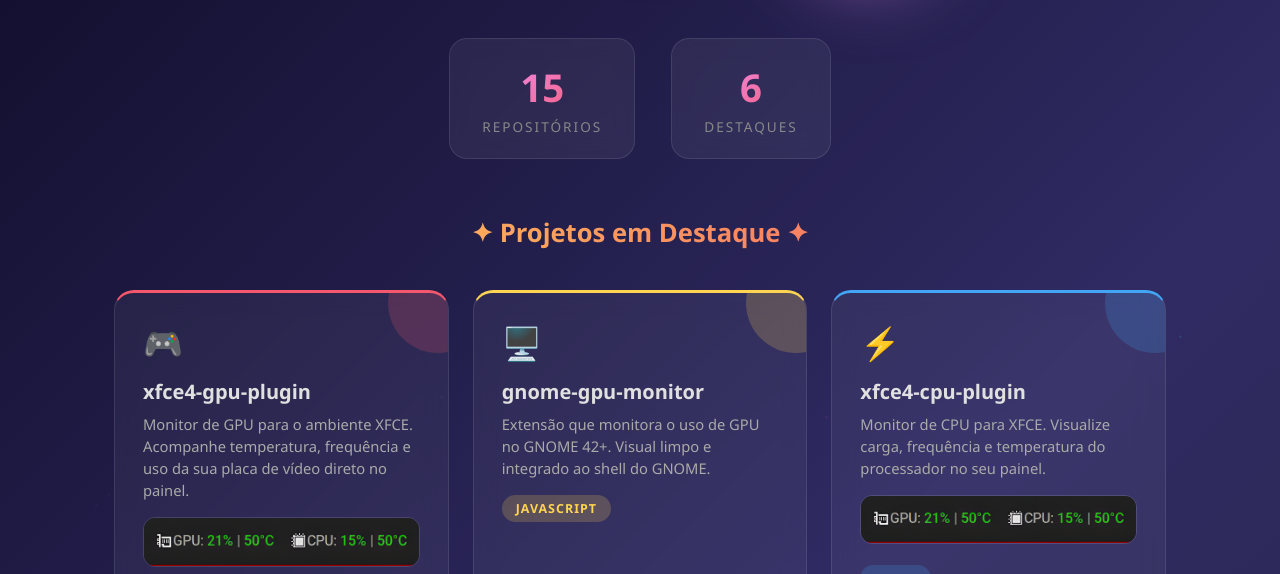
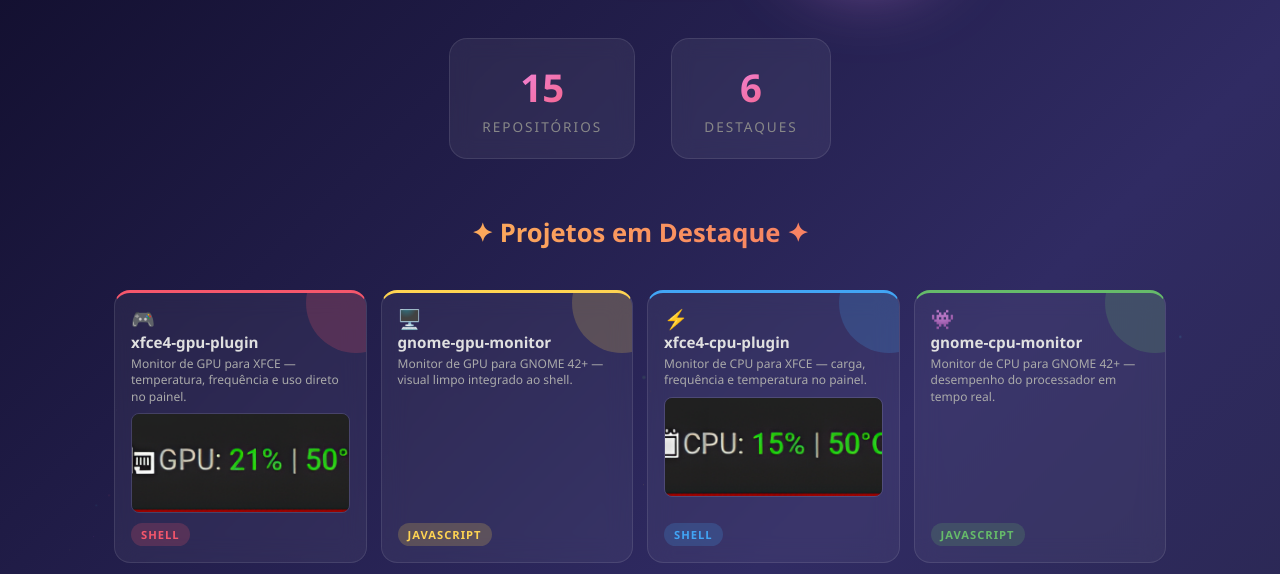
Before and after one commit to siliconfps/siliconfps.github.io, a plain HTML site: page index.html in a window 1280 px wide. Shown: the part 212-786 px from the top of the page. Drawn offline with nearby package versions, Linux system fonts and the light colour scheme.

Commit message:
Add files via upload

```diff
--- a/index.html
+++ b/index.html
@@ -180,17 +180,19 @@
         /* ===== PROJECT CARDS ===== */
         .projects {
             display: grid;
-            grid-template-columns: repeat(auto-fill, minmax(320px, 1fr));
-            gap: 24px;
+            grid-template-columns: repeat(auto-fill, minmax(240px, 1fr));
+            gap: 14px;
             margin-bottom: 48px;
         }
         .card {
             position: relative;
+            display: flex;
+            flex-direction: column;
             background: rgba(255,255,255,0.05);
             backdrop-filter: blur(12px);
             border: 1px solid rgba(255,255,255,0.1);
-            border-radius: 20px;
-            padding: 28px;
+            border-radius: 16px;
+            padding: 16px;
             overflow: hidden;
             transition: transform 0.35s, border-color 0.35s, box-shadow 0.35s;
             cursor: default;
@@ -211,34 +213,41 @@
         .card:hover::before { opacity: 0.35; transform: scale(1.3); }
 
         .card-icon {
-            font-size: 2rem; margin-bottom: 14px;
+            font-size: 1.2rem; margin-bottom: 4px;
             display: block;
+            line-height: 1;
         }
         .card--5 .card-icon { color: #ab47bc; }
         .card h3 {
-            font-size: 1.25rem; font-weight: 700; margin-bottom: 8px;
+            font-size: 0.95rem; font-weight: 700; margin-bottom: 4px;
             position: relative; z-index: 1;
         }
         .card p {
-            font-size: 0.92rem; color: #aaa; line-height: 1.5;
+            font-size: 0.75rem; color: #aaa; line-height: 1.35;
             position: relative; z-index: 1;
-            margin-bottom: 16px;
+            margin-bottom: 8px;
+            flex-shrink: 0;
         }
         .card-img {
             width: 100%;
-            border-radius: 12px;
-            margin-bottom: 16px;
+            height: 100px;
+            object-fit: cover;
+            border-radius: 8px;
+            margin-bottom: 10px;
             border: 1px solid rgba(255,255,255,0.12);
             position: relative; z-index: 1;
             transition: transform 0.3s;
+            flex-shrink: 0;
         }
         .card:hover .card-img { transform: scale(1.02); }
         .card .lang {
             display: inline-block;
-            padding: 5px 14px; border-radius: 14px;
-            font-size: 0.78rem; font-weight: 700;
+            align-self: flex-start;
+            padding: 4px 10px; border-radius: 12px;
+            font-size: 0.7rem; font-weight: 700;
             text-transform: uppercase; letter-spacing: 1px;
             position: relative; z-index: 1;
+            margin-top: auto;
         }
 
         /* Color variants per card */
@@ -364,30 +373,30 @@
         <div class="card card--1">
             <div class="card-icon">🎮</div>
             <h3><a href="https://github.com/siliconfps/xfce4-gpu-plugin" target="_blank" rel="noopener">xfce4-gpu-plugin</a></h3>
-            <p>Monitor de GPU para o ambiente XFCE. Acompanhe temperatura, frequência e uso da sua placa de vídeo direto no painel.</p>
-            <img src="xfcemonitor.png" alt="Demonstração da extensão XFCE GPU Monitor" class="card-img">
+            <p>Monitor de GPU para XFCE — temperatura, frequência e uso direto no painel.</p>
+            <img src="xfcegpu.png" alt="Demonstração da extensão XFCE GPU Monitor" class="card-img">
             <span class="lang">Shell</span>
         </div>
 
         <div class="card card--2">
             <div class="card-icon">🖥️</div>
             <h3><a href="https://github.com/siliconfps/gnome-gpu-monitor" target="_blank" rel="noopener">gnome-gpu-monitor</a></h3>
-            <p>Extensão que monitora o uso de GPU no GNOME 42+. Visual limpo e integrado ao shell do GNOME.</p>
+            <p>Monitor de GPU para GNOME 42+ — visual limpo integrado ao shell.</p>
             <span class="lang">JavaScript</span>
         </div>
 
         <div class="card card--3">
             <div class="card-icon">⚡</div>
             <h3><a href="https://github.com/siliconfps/xfce4-cpu-plugin" target="_blank" rel="noopener">xfce4-cpu-plugin</a></h3>
-            <p>Monitor de CPU para XFCE. Visualize carga, frequência e temperatura do processador no seu painel.</p>
-            <img src="xfcemonitor.png" alt="Demonstração da extensão XFCE CPU Monitor" class="card-img">
+            <p>Monitor de CPU para XFCE — carga, frequência e temperatura no painel.</p>
+            <img src="xfcecpu.png" alt="Demonstração da extensão XFCE CPU Monitor" class="card-img">
             <span class="lang">Shell</span>
         </div>
 
         <div class="card card--4">
             <div class="card-icon">👾</div>
             <h3><a href="https://github.com/siliconfps/gnome-cpu-monitor" target="_blank" rel="noopener">gnome-cpu-monitor</a></h3>
-            <p>Monitor de CPU para GNOME 42+. Extensão nativa que mostra o desempenho do processador em tempo real.</p>
+            <p>Monitor de CPU para GNOME 42+ — desempenho do processador em tempo real.</p>
             <span class="lang">JavaScript</span>
         </div>
 
```
Also changed, not shown: xfcecpu.png (added), xfcegpu.png (added).
